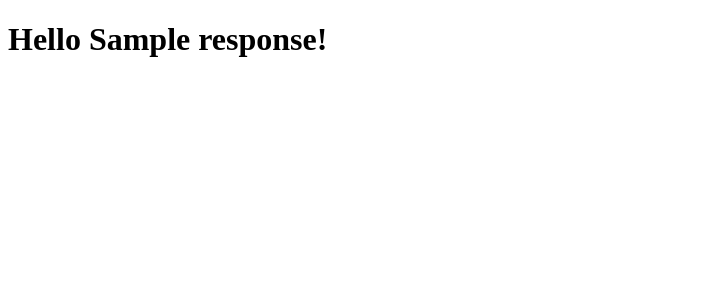
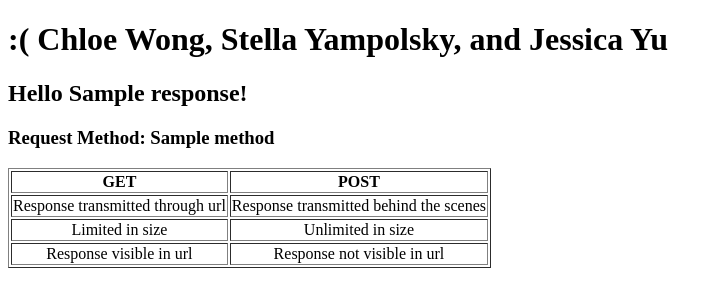
Before and after one commit to chloepwong/softdev, a Flask app: template 15_flask-forms/templates/response.html in a window 1280 px wide. Shown: the top 307 px of the page, without its empty margins (0-723 px from the left). Run offline with Flask 3, Linux system fonts and the light colour scheme; the template is opened without the code that fills it: most values are stand-ins (such as "Sample title", 1, 10 or a date in 2020); lists and menus that the app fills with data are empty.

Commit message:
updated 15_flask-forms

```diff
--- a/15_flask-forms/app.py
+++ b/15_flask-forms/app.py
@@ -1,23 +1,16 @@
-# Chloe Wong
+# Chloe Wong, Stella Yampolsky, Jessica Yu
 # :(
 # SoftDev
 # K15 - More flask forms!
 # 2024-10-8
-# Time Spent:
+# Time Spent: 0.5
 
 # import conventions:
 # list most general first (standard python library)
 # ...then pip installs (eg Flask)
 # ...then your own home-rolled modules/packages (today's test module)
 
-from flask import Flask             #facilitate flask webserving
-from flask import render_template   #facilitate jinja templating
-from flask import request           #facilitate form submission
-
-import testmod0
-
-#the conventional way:
-#from flask import Flask, render_template, request
+from flask import Flask, render_template, request
 
 app = Flask(__name__)    #create Flask object
 
@@ -38,7 +31,7 @@ def disp_loginpage():
 
 
 @app.route("/auth") # , methods=['GET', 'POST'])
-def authenticate():
+def response():
     #print("\n\n\n")
     #print("***DIAG: this Flask obj ***")
     #print(app)
@@ -50,8 +43,7 @@ def authenticate():
     #print(request.args['username'])
     #print("***DIAG: request.headers ***")
     #print(request.headers)
-    return "Waaaa hooo HAAAH"  #response to a form submission
-
+    return render_template( 'response.html', response=request.args['username'], method=request.method )
 
 
 if __name__ == "__main__": #false if this file imported as module
--- a/15_flask-forms/templates/response.html
+++ b/15_flask-forms/templates/response.html
@@ -1,11 +1,11 @@
 <!DOCTYPE html>
 <!--
-  Chloe Wong
+  Chloe Wong, Stella Yampolsky, Jessica Yu
   :(
   SoftDev
   K15 - More flask forms!
   2024-10-8
-  Time Spent:
+  Time Spent: 0.5
  -->
 
 
@@ -13,10 +13,36 @@
 
   <head>
     <title>Welcome!</title>
+    <style>
+      th {
+        font-weight: normal;
+      }
+    </style>
   </head>
 
   <body>
-    <h1>Hello {{ response }}!</h1>
+    <h1>:( Chloe Wong, Stella Yampolsky, and Jessica Yu</h1>
+    <h2>Hello {{ response }}!</h2>
+    <h3>Request Method: {{ method }}</h3>
   </body>
 
+  <table border="1">
+    <tr>
+      <th><b>GET</b></th>
+      <th><b>POST</b></th>
+    </tr>
+    <tr>
+      <th>Response transmitted through url</th>
+      <th>Response transmitted behind the scenes</th>
+    </tr>
+    <tr>
+      <th>Limited in size</th>
+      <th>Unlimited in size</th>
+    </tr>
+    <tr>
+      <th>Response visible in url</th>
+      <th>Response not visible in url</th>
+    </tr>
+  </table>
+
 </html>
```
Also changed, not shown: 15_flask-forms/templates/login.html (+4 -7 lines).
